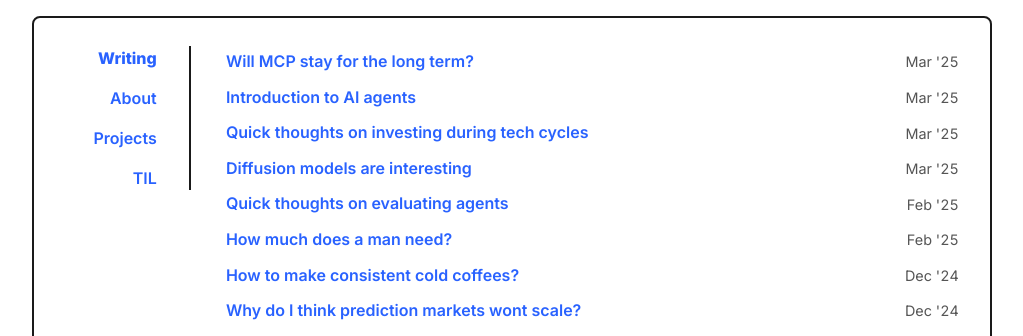
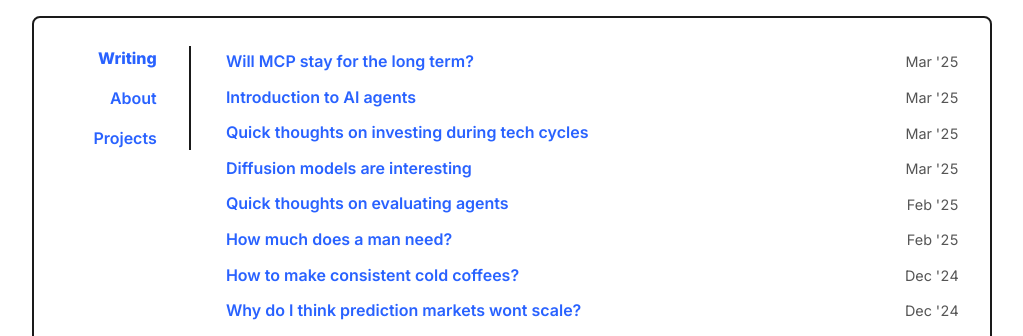
Before and after one commit to r-nikhil/r-nikhil.github.io, a Jekyll site: the page built from index.html, in a window 1280 px wide. Shown: the top 336 px of the page, without its empty margins (128-1151 px from the left). Built offline with Jekyll 4.4.1, drawn with Linux system fonts in a browser that asks for light colours.

Commit message:
remove til bullshit

```diff
--- a/_data/navigation.yml
+++ b/_data/navigation.yml
@@ -5,5 +5,3 @@ links:
   url: /about/
 - title: Projects
   url: /projects
-- title: TIL
-  url: /til
```
